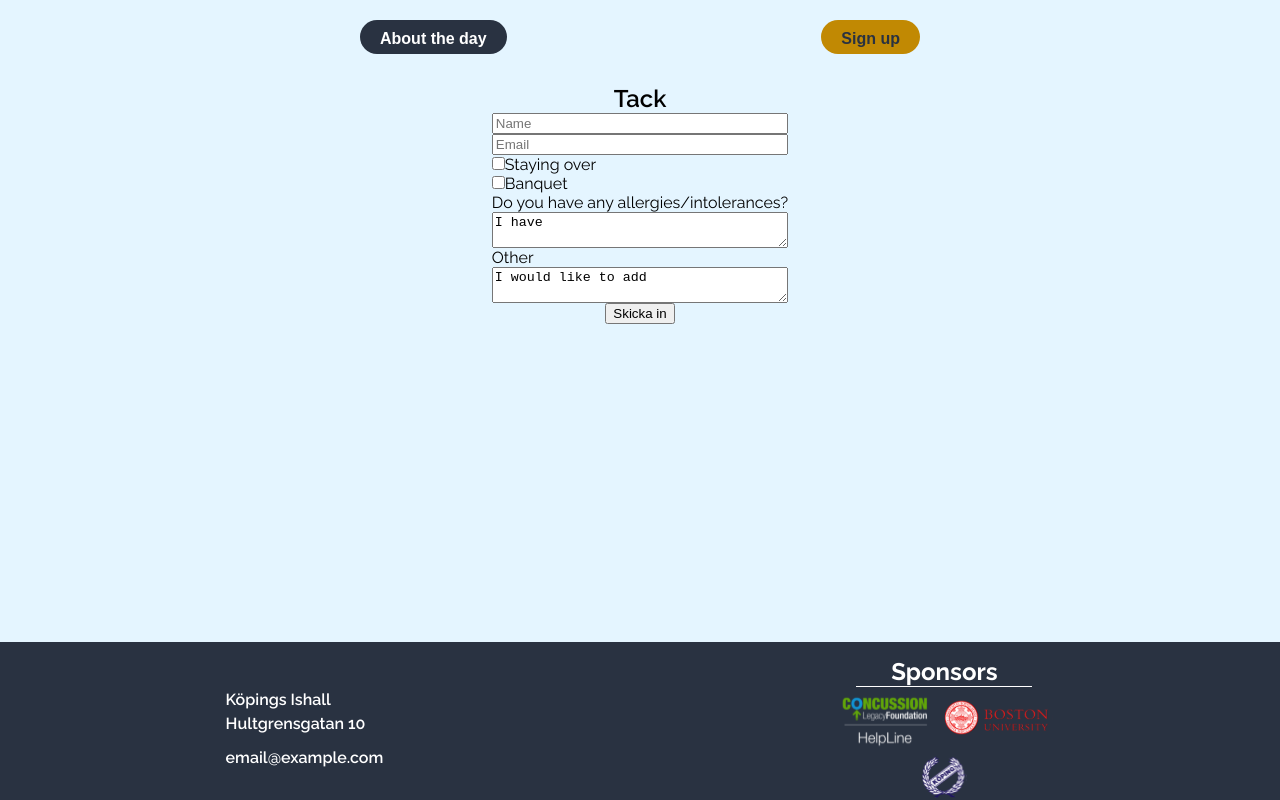
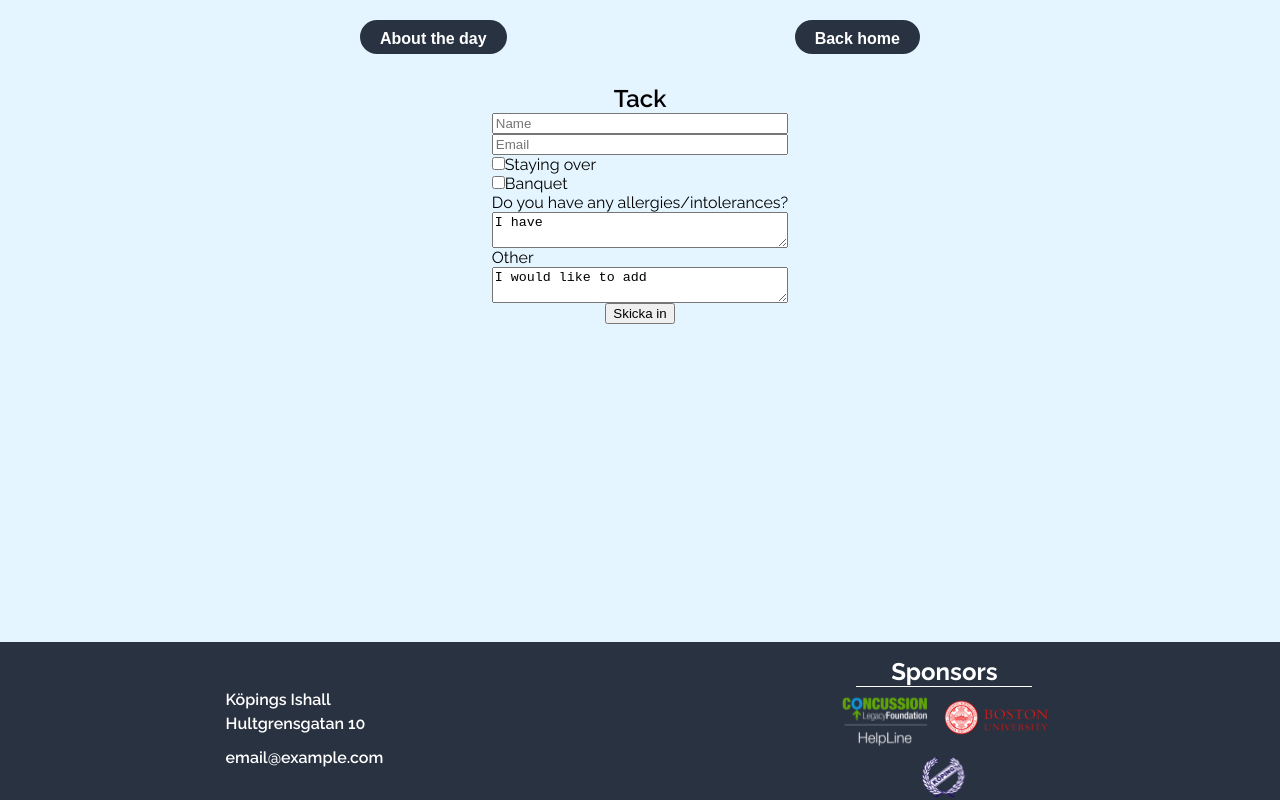
Before and after one commit to Chokladglasyr/hockey-match, a React (Vite) app: page /signup in a window 1280 px wide. Built offline with nearby package versions, Linux system fonts and the light colour scheme; a web font is replaced by a local one.

Commit message:
feat: made it so when on signup page the signup btn changes to back home

```diff
--- a/src/components/Form.tsx
+++ b/src/components/Form.tsx
@@ -40,7 +40,7 @@ function Form({eng}: {eng: boolean}) {
                 <label htmlFor="allergy">{lang.allergy}</label>
                 <textarea name="allergy" id="allergy">{lang.msg1}</textarea>
                 <label htmlFor="other">{lang.other}</label>
-                <textarea name="other" id="other">{lang.msg2}</textarea>
+                <textarea name="other" id="other" value={lang.msg2}></textarea>
             </form>
             <button>{lang.btn}</button>
         </section>
--- a/src/components/Nav.tsx
+++ b/src/components/Nav.tsx
@@ -1,6 +1,11 @@
-import { Link } from "react-router-dom";
+import { Link, useLocation } from "react-router-dom";
+import BackHomeBtn from "./BackHomeBTN";
 
 function Nav({eng}:{eng: boolean}) {
+  const location = useLocation();
+  const pathname = location.pathname;
+
+
   const text = {
     en:{
       button_one: "About the day",
@@ -19,9 +24,12 @@ function Nav({eng}:{eng: boolean}) {
         <Link to={"/theday"} className="BTN" id="schedule">
           {lang.button_one}
         </Link>
+        {pathname != "/signup" ?
         <Link to={"/signup"}className="BTN" id="intresse">
           {lang.button_two}
-        </Link>
+        </Link> : <BackHomeBtn  eng={true}/>
+        }
+
       </nav>
     </>
   );
```
